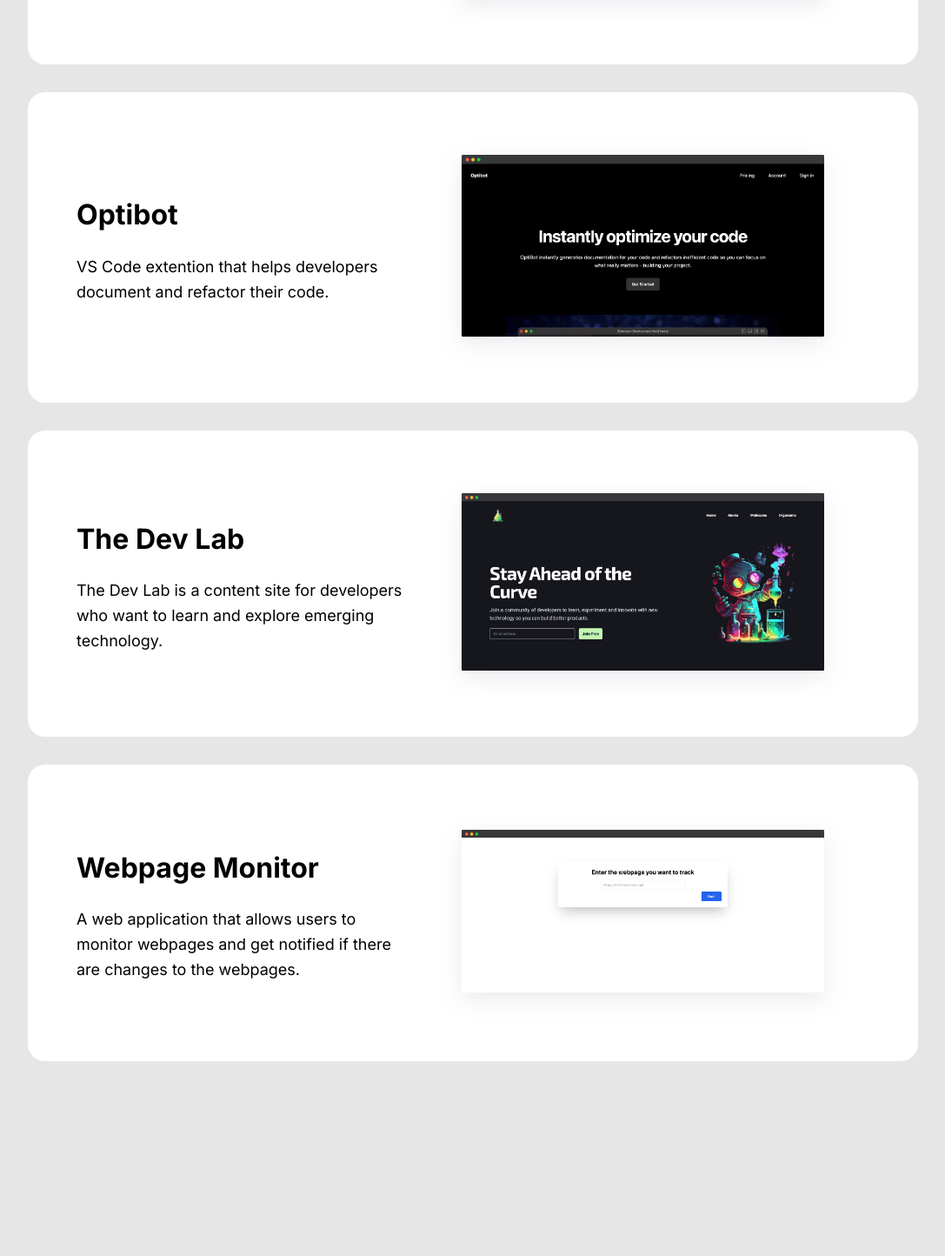
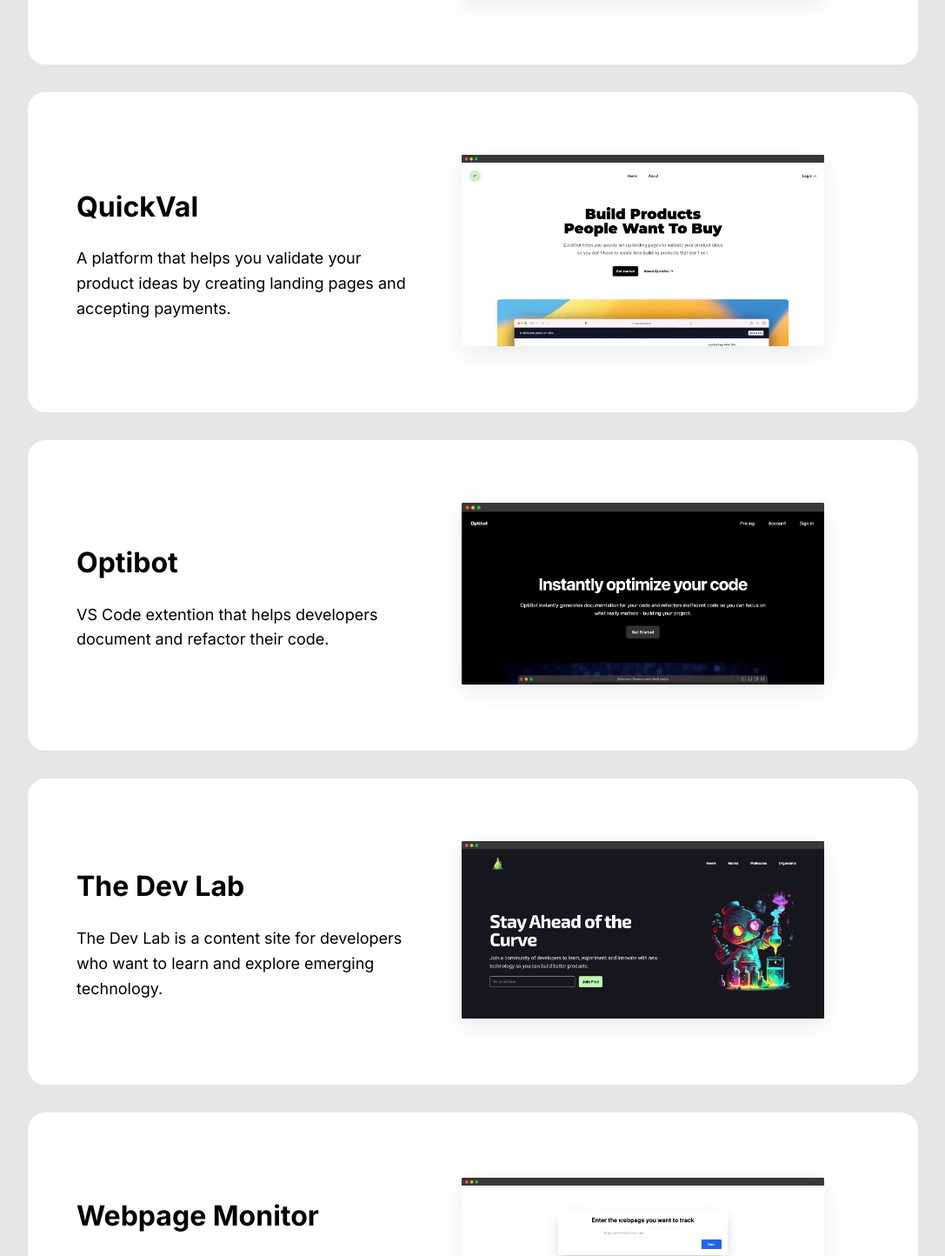
Before and after one commit to gavsidhu/gavinsidhu, a Next.js app: page / in a window 1280 px wide. Shown: the part 1048-2492 px from the top of the page at 87% size, without its empty margins (96-1183 px from the left). Before the commit the page ends 2340 px from the top, so only its background shows below. Built offline with nearby package versions, Linux system fonts and the light colour scheme.

Commit message:
added quickval to portfolio

```diff
--- a/src/pages/index.tsx
+++ b/src/pages/index.tsx
@@ -26,59 +26,59 @@
       </Head>
       <main>
         <Container>
-          <section className="heroSection">
-            <div className="heroContentContainer">
-              <h1 className="heroTitle">
+          <section className='heroSection'>
+            <div className='heroContentContainer'>
+              <h1 className='heroTitle'>
                 Hi, I'm Gavin, a fullstack developer based in California.
               </h1>
-              <p className="heroParagraph">
+              <p className='heroParagraph'>
                 I believe that technology has the power to make a positive
                 impact on people's lives, and I'm always looking for new and
                 exciting ways to create solutions that make a difference.
               </p>
-              <div className="socialLinks">
-                <Link href="mailto:gavinjeet.sidhu@gmail.com">
-                  <FaEnvelope className="socialIcon" />
+              <div className='socialLinks'>
+                <Link href='mailto:gavinjeet.sidhu@gmail.com'>
+                  <FaEnvelope className='socialIcon' />
                 </Link>
-                <Link href="https://github.com/gavsidhu">
-                  <FaGithub className="socialIcon" />
+                <Link href='https://github.com/gavsidhu'>
+                  <FaGithub className='socialIcon' />
                 </Link>
-                <Link href="https://twitter.com/gav_sidhu">
-                  <FaTwitter className="socialIcon" />
+                <Link href='https://twitter.com/gav_sidhu'>
+                  <FaTwitter className='socialIcon' />
                 </Link>
               </div>
             </div>
             <div style={{ padding: "0px 12px 0px 12px" }}>
-              <div className="techStackGrid">
-                <div className="techStackItemContainer">
-                  <SiNextdotjs className="teckStackIcon" />
+              <div className='techStackGrid'>
+                <div className='techStackItemContainer'>
+                  <SiNextdotjs className='teckStackIcon' />
                   <p>Next.js</p>
                 </div>
-                <div className="techStackItemContainer offset">
-                  <SiTailwindcss className="teckStackIcon" />
+                <div className='techStackItemContainer offset'>
+                  <SiTailwindcss className='teckStackIcon' />
                   <p>Tailwind CSS</p>
                 </div>
-                <div className="techStackItemContainer">
-                  <SiTypescript className="teckStackIcon" />
+                <div className='techStackItemContainer'>
+                  <SiTypescript className='teckStackIcon' />
                   <p>Typescript</p>
                 </div>
-                <div className="techStackItemContainer offset">
-                  <SiPostgresql className="teckStackIcon" />
+                <div className='techStackItemContainer offset'>
+                  <SiPostgresql className='teckStackIcon' />
                   <p>PostgreSQL</p>
                 </div>
               </div>
-              <div className="additionalStackContainer">
-                <SiExpress title="Express.js" className="additionalStackIcon" />
-                <SiFirebase title="Firebase" className="additionalStackIcon" />
-                <SiMongodb title="MongoDB" className="additionalStackIcon" />
-                <SiPython title="Python" className="additionalStackIcon" />
+              <div className='additionalStackContainer'>
+                <SiExpress title='Express.js' className='additionalStackIcon' />
+                <SiFirebase title='Firebase' className='additionalStackIcon' />
+                <SiMongodb title='MongoDB' className='additionalStackIcon' />
+                <SiPython title='Python' className='additionalStackIcon' />
               </div>
             </div>
           </section>
-          <div className="homeGrid">
+          <div className='homeGrid'>
             <Card
-              className="cardLg cardLink"
-              link="https://www.storystarters.co"
+              className='cardLg cardLink'
+              link='https://www.storystarters.co'
             >
               <div
                 style={{
@@ -89,23 +89,23 @@
                 }}
               >
                 <div style={{ marginLeft: "auto", marginRight: "auto" }}>
-                  <h2 className="displayHeading">Story Starters</h2>
+                  <h2 className='displayHeading'>Story Starters</h2>
                   <p>
                     AI story writer that helps fiction writers plan and write
                     their stories.{" "}
                   </p>
                 </div>
-                <div className="projectImage">
+                <div className='projectImage'>
                   <img
-                    className="mockupShadow"
-                    alt="Story Starters"
-                    src="/story-starters.png"
+                    className='mockupShadow'
+                    alt='Story Starters'
+                    src='/story-starters.png'
                     style={{ width: "100%" }}
                   />
                 </div>
               </div>
             </Card>
-            <Card className="cardMd cardLink" link="https://www.optibot.io">
+            <Card className='cardMd cardLink' link='https://www.quickval.co'>
               <div
                 style={{
                   display: "grid",
@@ -115,23 +115,23 @@
                 }}
               >
                 <div style={{ marginLeft: "auto", marginRight: "auto" }}>
-                  <h2 className="displayHeading">Optibot</h2>
+                  <h2 className='displayHeading'>QuickVal</h2>
                   <p>
-                    VS Code extention that helps developers document and
-                    refactor their code.
+                    A platform that helps you validate your product ideas by
+                    creating landing pages and accepting payments.
                   </p>
                 </div>
-                <div className="projectImage">
+                <div className='projectImage'>
                   <img
-                    className="mockupShadow"
-                    alt="Optibot"
-                    src="/optibot.png"
+                    className='mockupShadow'
+                    alt='QuickVal'
+                    src='/mockups/quickval.png'
                     style={{ width: "100%" }}
                   />
                 </div>
               </div>
             </Card>
-            <Card className="cardMd cardLink" link="https://www.thedevlab.co">
+            <Card className='cardMd cardLink' link='https://www.optibot.io'>
               <div
                 style={{
                   display: "grid",
@@ -141,25 +141,51 @@
                 }}
               >
                 <div style={{ marginLeft: "auto", marginRight: "auto" }}>
-                  <h2 className="displayHeading">The Dev Lab</h2>
+                  <h2 className='displayHeading'>Optibot</h2>
+                  <p>
+                    VS Code extention that helps developers document and
+                    refactor their code.
+                  </p>
+                </div>
+                <div className='projectImage'>
+                  <img
+                    className='mockupShadow'
+                    alt='Optibot'
+                    src='/optibot.png'
+                    style={{ width: "100%" }}
+                  />
+                </div>
+              </div>
+            </Card>
+            <Card className='cardMd cardLink' link='https://www.thedevlab.co'>
+              <div
+                style={{
+                  display: "grid",
+                  gridTemplateColumns: ".75fr 1fr",
+                  alignItems: "center",
+                  padding: "36px 24px 36px 24px",
+                }}
+              >
+                <div style={{ marginLeft: "auto", marginRight: "auto" }}>
+                  <h2 className='displayHeading'>The Dev Lab</h2>
                   <p>
                     The Dev Lab is a content site for developers who want to
                     learn and explore emerging technology.
                   </p>
                 </div>
-                <div className="projectImage">
+                <div className='projectImage'>
                   <img
-                    className="mockupShadow"
-                    alt="The Dev Lab"
-                    src="/mockups/the-dev-lab.png"
+                    className='mockupShadow'
+                    alt='The Dev Lab'
+                    src='/mockups/the-dev-lab.png'
                     style={{ width: "100%" }}
                   />
                 </div>
               </div>
             </Card>
             <Card
-              className="cardMd cardLink"
-              link="https://webpage-monitor.vercel.app/"
+              className='cardMd cardLink'
+              link='https://webpage-monitor.vercel.app/'
             >
               <div
                 style={{
@@ -170,17 +196,17 @@
                 }}
               >
                 <div style={{ marginLeft: "auto", marginRight: "auto" }}>
-                  <h2 className="displayHeading">Webpage Monitor</h2>
+                  <h2 className='displayHeading'>Webpage Monitor</h2>
                   <p>
                     A web application that allows users to monitor webpages and
                     get notified if there are changes to the webpages.
                   </p>
                 </div>
-                <div className="projectImage">
+                <div className='projectImage'>
                   <img
-                    className="mockupShadow"
-                    alt="Webpage Monitor"
-                    src="/mockups/webpage-monitor.png"
+                    className='mockupShadow'
+                    alt='Webpage Monitor'
+                    src='/mockups/webpage-monitor.png'
                     style={{ width: "100%" }}
                   />
                 </div>
```
Also changed, not shown: public/mockups/quickval.png (added).
